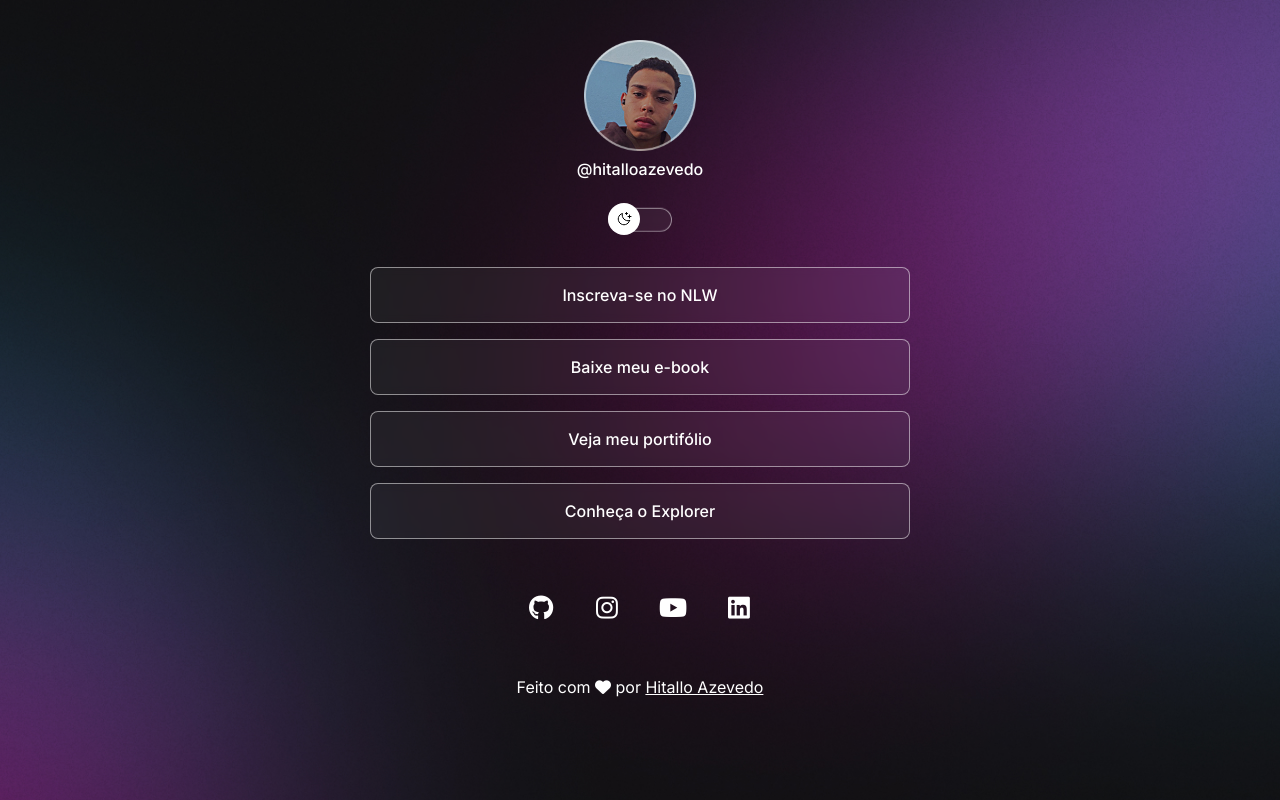
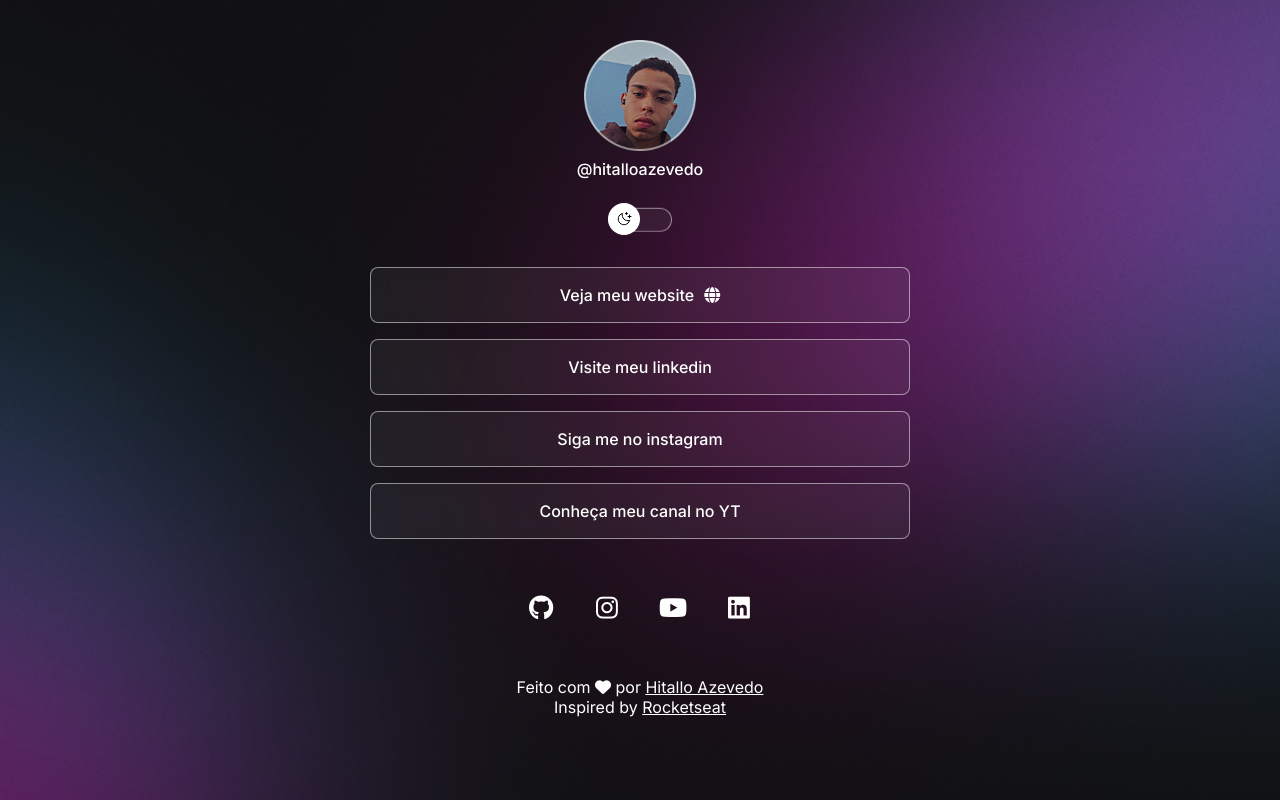
Before and after one commit to hitalloazevedo/links, a plain HTML site: page index.html in a window 1280 px wide. Drawn offline with Linux system fonts and the light colour scheme.

Commit message:
add rocketseat credits and add some icons

```diff
--- a/index.html
+++ b/index.html
@@ -27,10 +27,10 @@
 
         <div class="links">
             <ul>
-                <li><a href="#">Inscreva-se no NLW</a></li>
-                <li><a href="#">Baixe meu e-book</a></li>
-                <li><a href="#">Veja meu portifólio</a></li>
-                <li><a href="#">Conheça o Explorer</a></li>
+                <li><a href="#">Veja meu website<i style="margin-left: 10px;" class="fa-solid fa-globe"></i></a></li>
+                <li><a href="#">Visite meu linkedin</a></li>
+                <li><a href="#">Siga me no instagram</a></li>
+                <li><a href="#">Conheça meu canal no YT</a></li>
             </ul>
         </div>
 
@@ -45,6 +45,7 @@
 
         <div class="footer">
             <p>Feito com <i class="fa-solid fa-heart"></i> por <a href="https://instagram.com/hitalloo__" target="_blank">Hitallo Azevedo</a></p>
+            <p>Inspired by <a href="https://www.rocketseat.com.br/" target="_blank">Rocketseat</a></p>
         </div>
     </div>
 </body>
```
